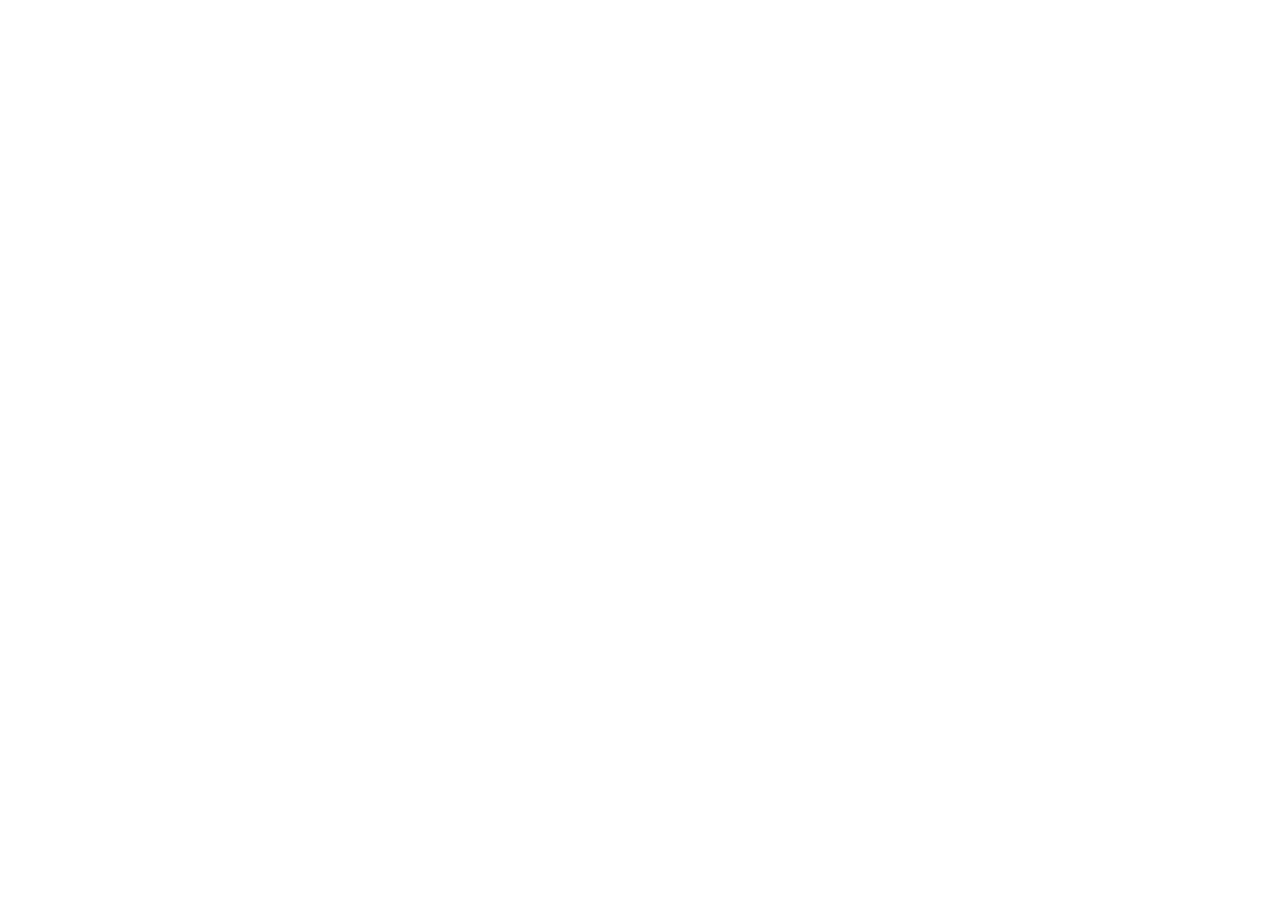
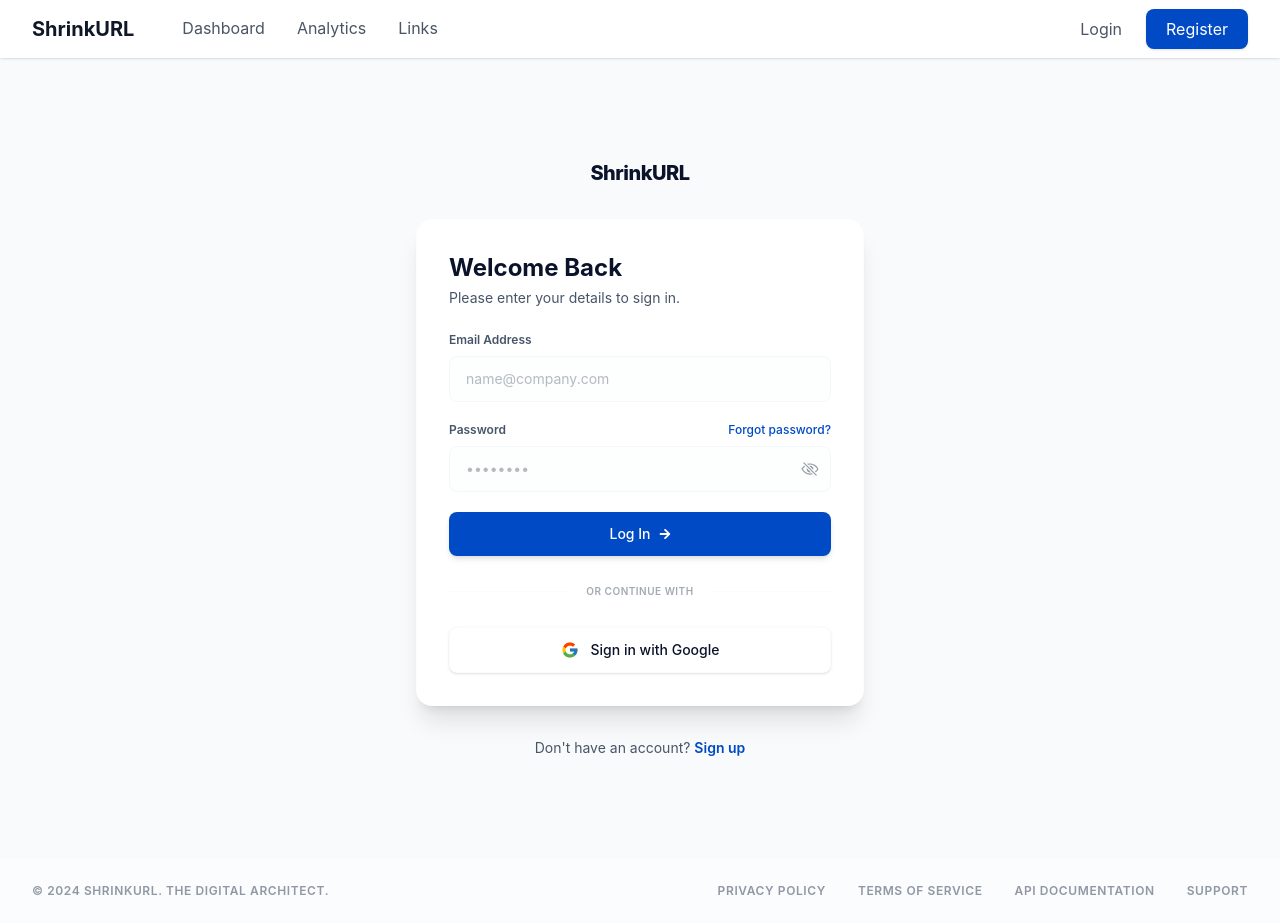
Before and after one commit to alfannurfaiz9/shrink_url_fe, a React (Vite) app: page /auth/login in a window 1280 px wide. Before the commit this address had no page. Before the commit the page ends 800 px from the top, so only its background shows below. Built offline with nearby package versions, Linux system fonts and the light colour scheme.

Commit message:
feat: add login page

```diff
--- /dev/null
+++ b/src/pages/auth/Login/index.tsx
@@ -0,0 +1,143 @@
+import { useForm, type SubmitHandler } from "react-hook-form";
+import { FaArrowRight } from "react-icons/fa";
+import { FcGoogle } from "react-icons/fc";
+import { IoEyeOutline, IoEyeOffOutline } from "react-icons/io5";
+import { Link } from "react-router";
+import type { LoginFormInputs } from "./login.types";
+import { useState, useEffect } from "react";
+
+const Login = () => {
+  const [showPassword, setShowPassword] = useState(false);
+
+  const {
+    register,
+    handleSubmit,
+    clearErrors,
+    formState: { errors },
+  } = useForm<LoginFormInputs>();
+
+  const onSubmit: SubmitHandler<LoginFormInputs> = (data) => {
+    console.log(data);
+  };
+
+  useEffect(() => {
+    clearErrors();
+  }, []);
+
+  return (
+    <div className="min-h-dvh py-16 w-full bg-slate-50/90 flex flex-col items-center justify-center p-4 gap-8">
+      <div className="flex flex-col items-center gap-3 text-center">
+        <h1 className="text-xl font-extrabold text-dark tracking-tight">
+          ShrinkURL
+        </h1>
+      </div>
+      <div className="w-full max-w-md bg-white p-8 rounded-2xl shadow-xl border border-gray/10 flex flex-col gap-6">
+        <div className="flex flex-col gap-1 text-left">
+          <h2 className="text-2xl font-bold text-dark">Welcome Back</h2>
+          <p className="text-dark-gray text-sm">
+            Please enter your details to sign in.
+          </p>
+        </div>
+        <form onSubmit={handleSubmit(onSubmit)} className="flex flex-col gap-5">
+          <div className="flex flex-col gap-2 text-left">
+            <label className="text-xs font-semibold text-dark-gray">
+              Email Address
+            </label>
+            <input
+              type="email"
+              placeholder="name@company.com"
+              {...register("email", {
+                required: "Email must be filled",
+              })}
+              className={`w-full px-4 py-3 rounded-lg border bg-slate-50/30 text-dark placeholder:text-dark-gray/40 text-sm focus:outline-none transition-all ${
+                errors.email
+                  ? "border-red-500 focus:border-red-500"
+                  : "border-gray/30 focus:border-primary"
+              }`}
+            />
+            {errors.email && (
+              <span className="text-xs text-red-500">
+                {errors.email.message}
+              </span>
+            )}
+          </div>
+          <div className="flex flex-col gap-2 text-left">
+            <div className="flex items-center justify-between">
+              <label className="text-xs font-semibold text-dark-gray">
+                Password
+              </label>
+              <Link
+                to="/auth/forgot-password"
+                className="text-xs text-primary font-medium hover:opacity-80"
+              >
+                Forgot password?
+              </Link>
+            </div>
+            <div className="relative flex items-center">
+              <input
+                type={showPassword ? "text" : "password"}
+                placeholder="••••••••"
+                {...register("password", {
+                  required: "Password must be filled",
+                })}
+                className={`w-full px-4 py-3 pr-10 rounded-lg border bg-slate-50/30 text-dark placeholder:text-dark-gray/40 text-sm focus:outline-none transition-all ${
+                  errors.password
+                    ? "border-red-500 focus:border-red-500"
+                    : "border-gray/30 focus:border-primary"
+                }`}
+              />
+              <button
+                type="button"
+                onClick={() => setShowPassword(!showPassword)}
+                className="absolute right-3 text-dark-gray/60 hover:opacity-80 cursor-pointer"
+              >
+                {showPassword ? (
+                  <IoEyeOutline className="text-lg" />
+                ) : (
+                  <IoEyeOffOutline className="text-lg" />
+                )}
+              </button>
+            </div>
+            {errors.password && (
+              <span className="text-xs text-red-500">
+                {errors.password.message}
+              </span>
+            )}
+          </div>
+          <button
+            type="submit"
+            className="w-full bg-primary text-white py-3 rounded-lg font-medium flex items-center justify-center gap-2 hover:opacity-90 transition-all shadow-md cursor-pointer text-sm"
+          >
+            <span>Log In</span>
+            <FaArrowRight className="text-xs" />
+          </button>
+        </form>
+        <div className="flex items-center gap-4 my-1">
+          <div className="border-t border-gray/20 grow"></div>
+          <span className="text-[10px] font-semibold tracking-wider text-dark-gray/50 uppercase">
+            Or continue with
+          </span>
+          <div className="border-t border-gray/20 grow"></div>
+        </div>
+        <button
+          type="button"
+          className="w-full bg-white text-dark py-3 rounded-lg font-medium border border-gray/20 flex items-center justify-center gap-3 hover:opacity-90 transition-all shadow-sm cursor-pointer text-sm"
+        >
+          <FcGoogle className="text-lg" />
+          <span>Sign in with Google</span>
+        </button>
+      </div>
+      <p className="text-xs md:text-sm text-dark-gray">
+        Don't have an account?{" "}
+        <Link
+          to="/auth/register"
+          className="text-primary font-semibold hover:opacity-80"
+        >
+          Sign up
+        </Link>
+      </p>
+    </div>
+  );
+};
+
+export default Login;
--- /dev/null
+++ b/src/pages/auth/Login/login.types.ts
@@ -0,0 +1,4 @@
+export type LoginFormInputs = {
+  email: string;
+  password: string;
+};
--- a/src/routes/AppRouter.tsx
+++ b/src/routes/AppRouter.tsx
@@ -2,12 +2,14 @@ import { Routes, Route, Navigate } from "react-router"
 import MainLayout from "../layouts/MainLayout"
 import Home from "../pages/Home";
 import Register from "../pages/auth/Register";
+import Login from "../pages/auth/Login";
 
 const AppRouter = () => {
   return (
     <Routes>
       <Route path="/auth" element={<MainLayout />}>
         <Route path="register" element={<Register />} />
+        <Route path="login" element={<Login />} />
       </Route>
 
       <Route path="/" element={<MainLayout />}>
```
